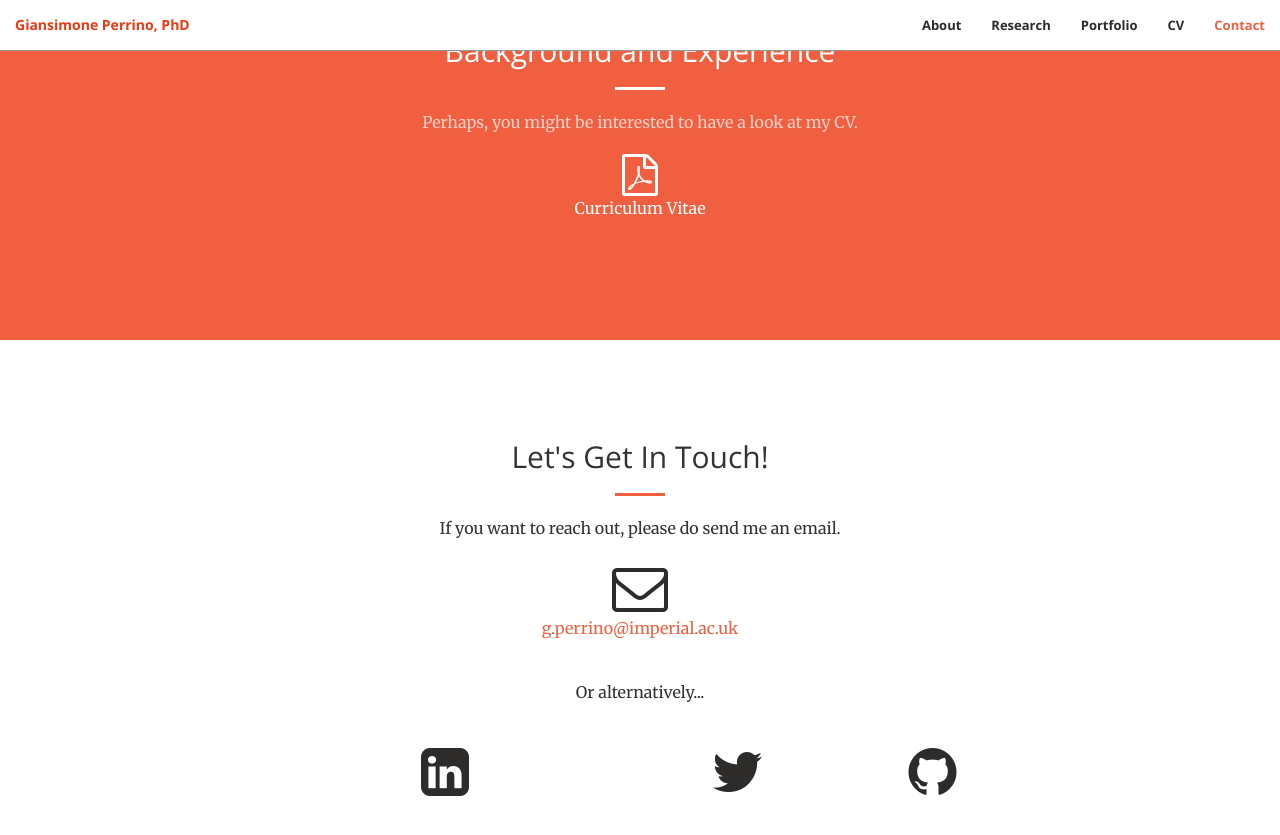
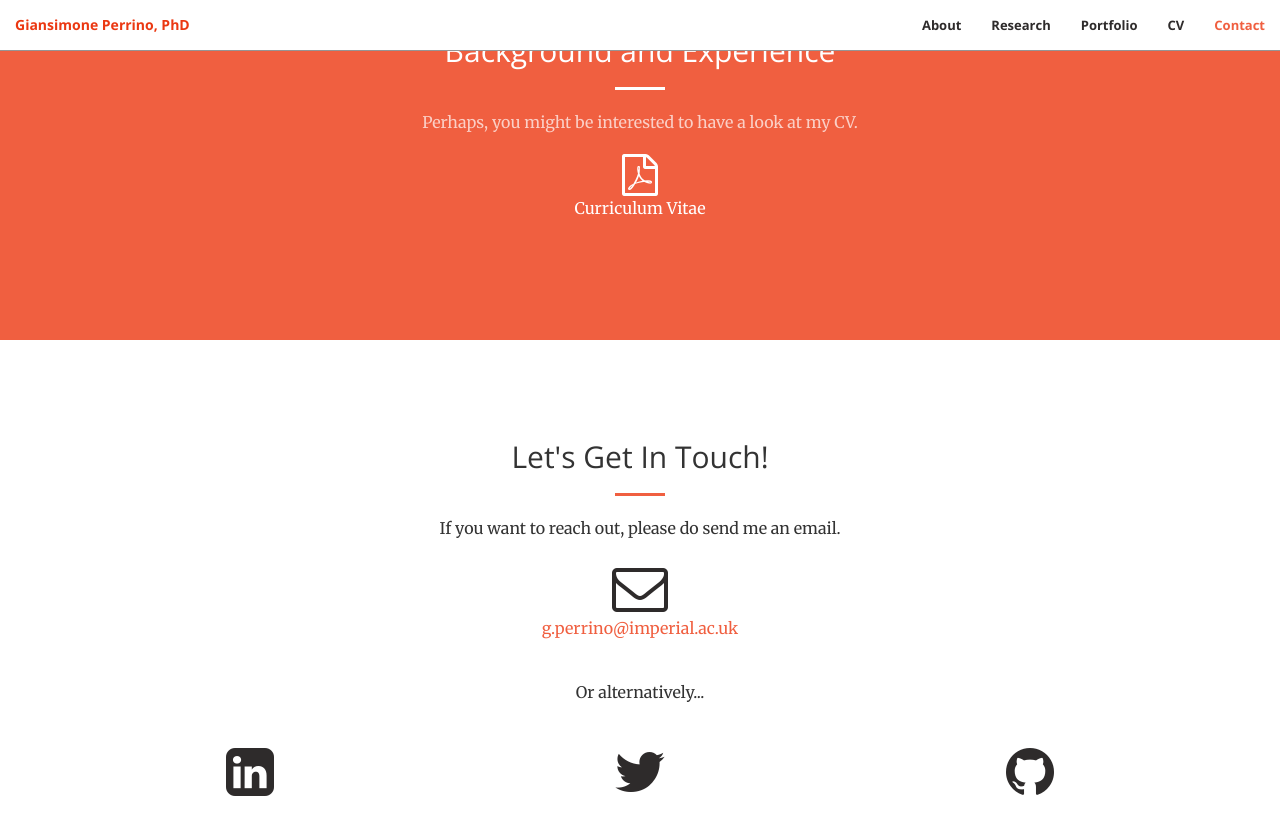
Before and after one commit to giansimone/giansimone.github.io, a Jekyll site: the page built from index.html, in a window 1280 px wide and 900 px high, scrolled down 2538 px. Shown: the top 835 px of the window. Built offline with Jekyll 4.4.1, drawn with Linux system fonts in a browser that asks for light colours.

Commit message:
Fix bootstrap grid in contact.

```diff
--- a/_includes/contact.html
+++ b/_includes/contact.html
@@ -15,17 +15,17 @@
             <div class="col-lg-8 col-lg-offset-2 text-center">
                 <p style="padding:20px;">Or alternatively...</p>
             </div>
-            <div class="col-lg-4 col-lg-offset-2 text-center">
+            <div class="col-lg-4 text-center">
                 <a href="https://www.linkedin.com/in/{{ site.linkedin_username }}">
                 <i class="fa fa-linkedin-square fa-3x wow bounceIn" data-wow-delay=".1s"></i>
                 </a>
             </div>
-            <div class="col-lg-2 text-center">
+            <div class="col-lg-4 text-center">
                 <a href="https://twitter.com/{{ site.twitter_username }}">
                 <i class="fa fa-twitter fa-3x wow bounceIn" data-wow-delay=".1s"></i>
                 </a>
             </div>
-            <div class="col-lg-2 text-center">
+            <div class="col-lg-4 text-center">
                 <a href="https://github.com/{{ site.github_username }}">
                 <i class="fa fa-github fa-3x wow bounceIn" data-wow-delay=".1s"></i>
                 </a>
```
